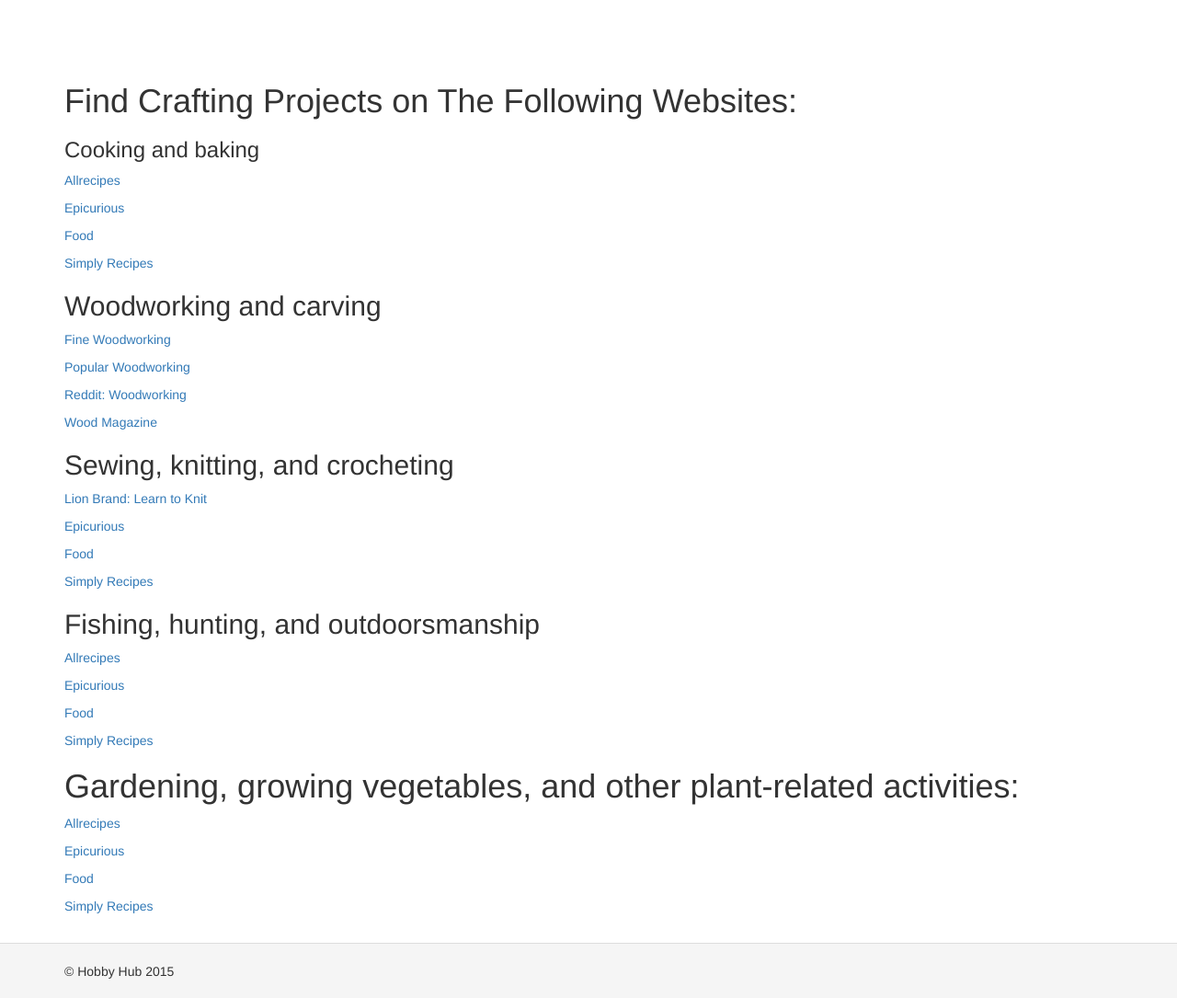
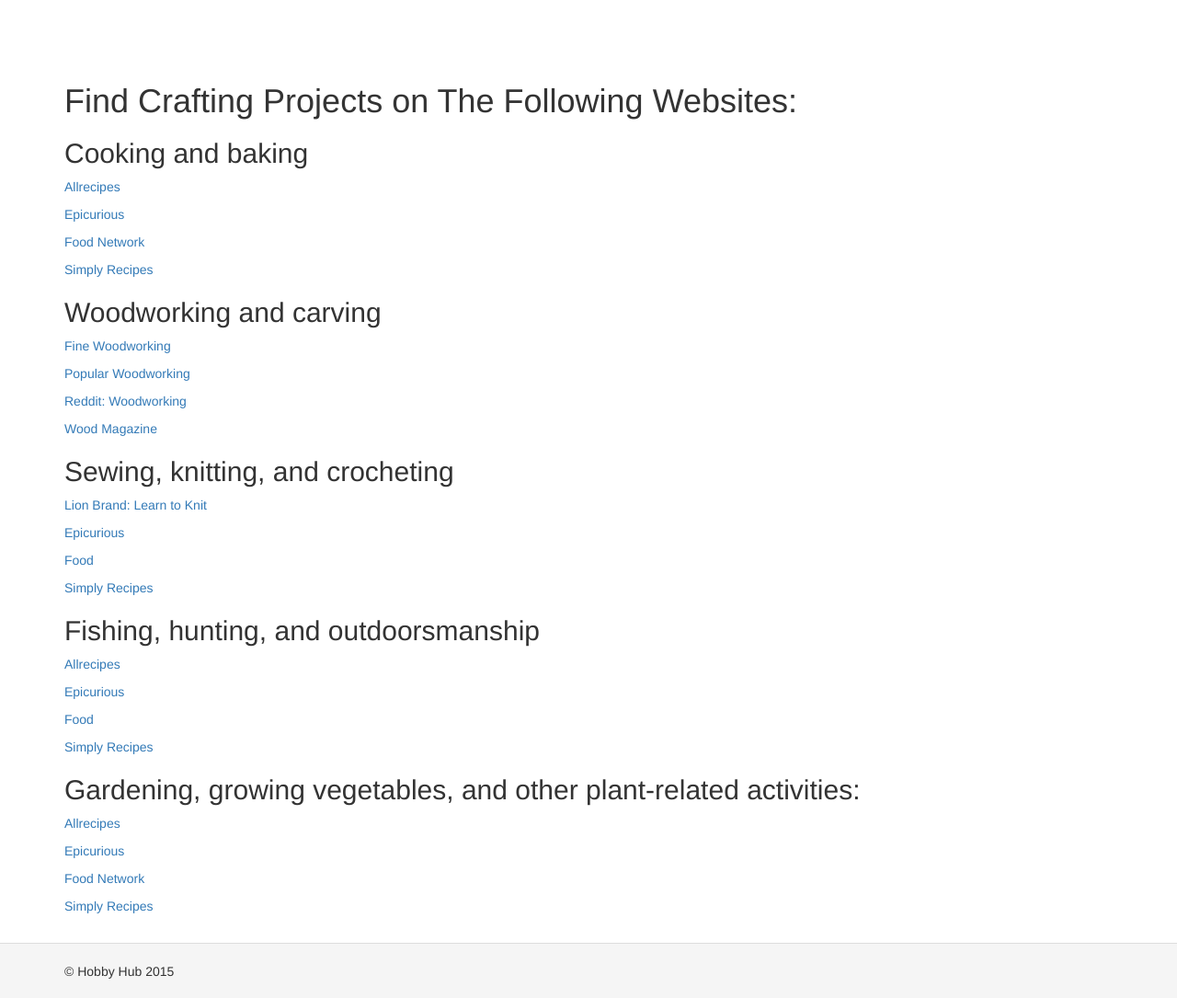
Before and after one commit to wwcao/group8, a Yii app: template basic/views/site/recipes.php in a window 1280 px wide. Shown: the whole page at 92% size. Run offline with PHP 8.4 and a stand-in for Yii, Linux system fonts and the light colour scheme; the template is opened without the code that fills it, so the values that code supplies are empty; some libraries are stand-ins or nearby versions.

Commit message:
deletes homework files and cleans up recipes page

```diff
--- a/basic/views/site/recipes.php
+++ b/basic/views/site/recipes.php
@@ -9,24 +9,17 @@ $this->params['breadcrumbs'][] = $this->title;
 ?>
 <div class="site-recipes">
 <h1> Find Crafting Projects on The Following Websites: </h1>
-<p>
-</p>
-<p>
-</p>
-    <h3>Cooking and baking</h3>
+
+    <h2>Cooking and baking</h2>
 
     <p>
         <a href="http://allrecipes.com">Allrecipes</a>
-
-
     </p>
     <p>
     	<a href="http://www.epicurious.com">Epicurious</a>
-
     </p>
     <p>
-     	 <a href="http://www.food.com">Food</a>
-
+		<a href="http://www.foodnetwork.com/">Food Network</a>
     </p>
     <p>
 		<a href="http://www.simplyrecipes.com">Simply Recipes</a>
@@ -102,7 +95,7 @@ $this->params['breadcrumbs'][] = $this->title;
 
 </div>
 <div class="site-recipes">
-    <h1>Gardening, growing vegetables, and other plant-related activities:</h1>
+    <h2>Gardening, growing vegetables, and other plant-related activities:</h2>
 
     <p>
         <a href="http://allrecipes.com">Allrecipes</a>
@@ -114,7 +107,7 @@ $this->params['breadcrumbs'][] = $this->title;
 
      </p>
      <p>
-         <a href="http://www.food.com">Food</a>
+         <a href="http://www.food.com">Food Network</a>
 
       </p>
       <p>
```
Lines whose indentation alone changed are shown as unchanged.
